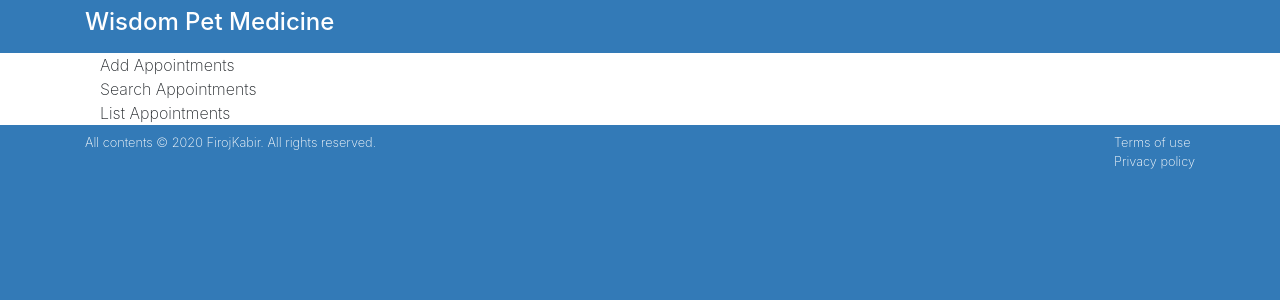
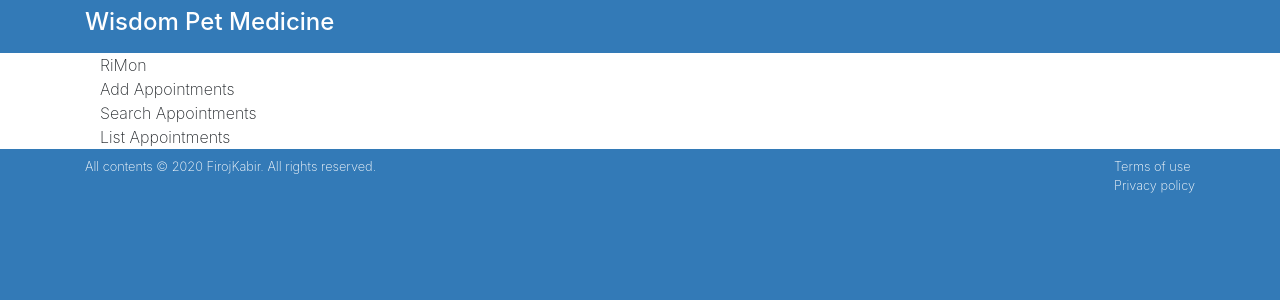
Before and after one commit to firojkabir/react-interface, a React (Create React App) app: page / in a window 1280 px wide. Shown: the top 300 px of the page. Built offline with nearby package versions, Linux system fonts and the light colour scheme.

Commit message:
State added

```diff
--- a/src/components/App.js
+++ b/src/components/App.js
@@ -1,16 +1,26 @@
-import React from 'react'
+import React, { Component } from 'react'
 import '../css/App.css'
 import AddAppointments from './AddAppointments'
 import SearchAppointments from './SearchAppointments'
 import ListAppointments from './ListAppointments'
 
-function App() {
+class App extends Component {
+
+	constructor() {
+		super();
+		this.state = {
+			myName: 'RiMon'
+		};
+	}
+
+	render() {
 		return (
 			<main className="page bg-white" id="petratings">
 				<div className="container">
 					<div className="row">
 						<div className="col-md-12 bg-white">
 							<div className="container">
+								{this.state.myName}
 								<AddAppointments />
 								<SearchAppointments />
 								<ListAppointments />
@@ -21,5 +31,6 @@
 			</main>
 		);
 	}
+}
 
 export default App;
```
Lines whose indentation alone changed are shown as unchanged.
